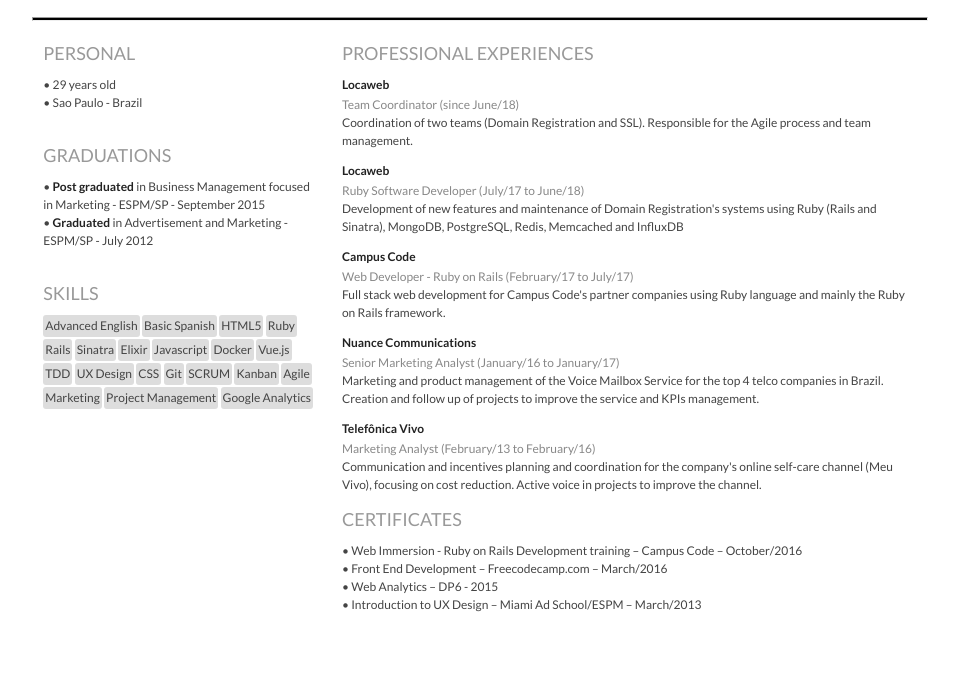
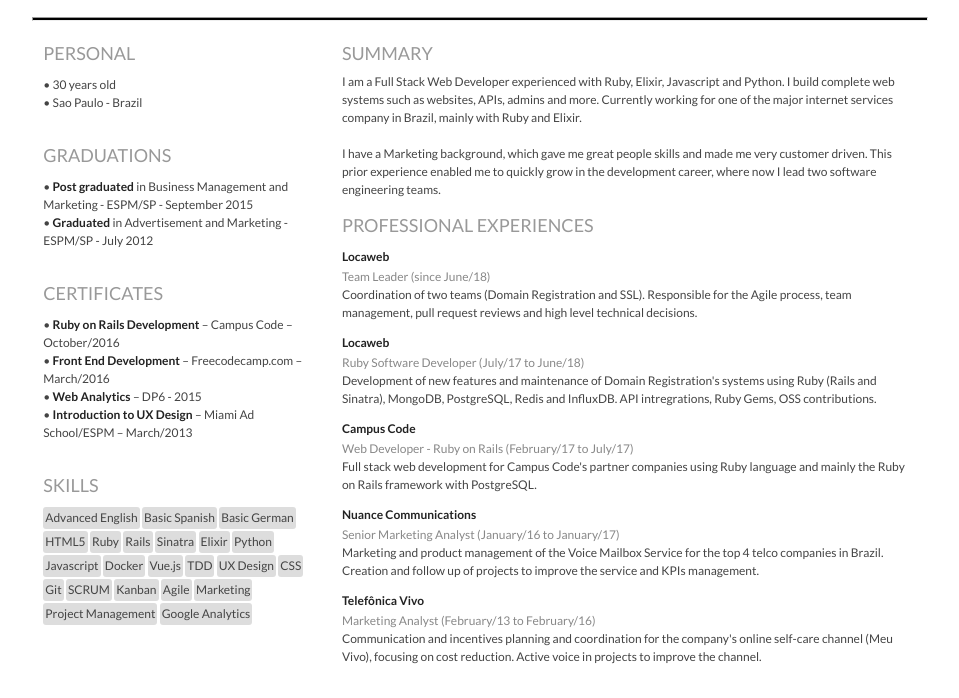
Before and after one commit to gionaufal/resume, a plain HTML site: page index_en.html in a window 1280 px wide. Shown: the part 119-817 px from the top of the page, without its empty margins (160-1119 px from the left). Drawn offline with nearby package versions, Linux system fonts and the light colour scheme.

Commit message:
update resume

```diff
--- a/index_en.html
+++ b/index_en.html
@@ -39,26 +39,38 @@
           <div class="col s4 side">
             <h5>PERSONAL</h5>
             <ul>
-              <li>• 29 years old</li>
+              <li>• 30 years old</li>
               <li>• Sao Paulo - Brazil</li>
             </ul>
             <br>
             <h5>GRADUATIONS</h5>
             <ul>
               <li>• <span class="strong gray">Post graduated</span> in Business
-              Management focused in Marketing - ESPM/SP - September 2015</li>
+              Management and Marketing - ESPM/SP - September 2015</li>
               <li>• <span class="strong gray">Graduated</span> in Advertisement
                 and Marketing - ESPM/SP - July 2012</li>
+            </ul>
+            <br>
+            <h5>CERTIFICATES</h5>
+            <ul>
+              <li>• <span class="strong gray">Ruby on Rails Development
+                  </span> – Campus
+                Code – October/2016</li>
+              <li>• <span class="strong gray">Front End Development</span> – Freecodecamp.com – March/2016</li>
+              <li>• <span class="strong gray">Web Analytics </span>– DP6 - 2015</li>
+              <li>• <span class="strong gray">Introduction to UX Design </span>– Miami Ad School/ESPM – March/2013</li>
             </ul>
             <br>
             <h5>SKILLS</h5>
             <p class="skill">Advanced English</p>
             <p class="skill">Basic Spanish</p>
+            <p class="skill">Basic German</p>
             <p class="skill">HTML5</p>
             <p class="skill">Ruby</p>
             <p class="skill">Rails</p>
             <p class="skill">Sinatra</p>
             <p class="skill">Elixir</p>
+            <p class="skill">Python</p>
             <p class="skill">Javascript</p>
             <p class="skill">Docker</p>
             <p class="skill">Vue.js</p>
@@ -76,17 +88,33 @@
             <br>
           </div>
           <div class="col s8 main">
+            <h5>SUMMARY</h5>
+            <div class="description">
+              I am a Full Stack Web Developer experienced with Ruby, Elixir, Javascript and Python. I build complete web systems such as websites, APIs,
+              admins and more. Currently working for one of the major internet
+              services company in Brazil, mainly with Ruby and Elixir.<br><br>
+              I have a Marketing background, which gave me great people skills
+              and made me very customer driven. This prior experience enabled me
+              to quickly grow in the development career, where now I lead two
+              software engineering teams.
+            </div>
             <h5>PROFESSIONAL EXPERIENCES</h5>
             <div class="exp">
               <p class='company strong gray'>Locaweb</p>
-              <p class='role'>Team Coordinator (since June/18)</p>
-              <p class='description'>Coordination of two teams (Domain Registration and SSL). Responsible for the Agile process and team management.</p>
+              <p class='role'>Team Leader (since June/18)</p>
+              <p class='description'>Coordination of two teams (Domain
+              Registration and SSL). Responsible for the Agile process, team
+              management, pull request reviews and high level technical
+              decisions.</p>
             </div>
             <div class="exp">
               <p class='company strong gray'>Locaweb</p>
               <p class='role'>Ruby Software Developer (July/17 to June/18)</p>
               <p class='description'>
-              Development of new features and maintenance of Domain Registration's systems using Ruby (Rails and Sinatra), MongoDB, PostgreSQL, Redis, Memcached and InfluxDB
+              Development of new features and maintenance of Domain
+              Registration's systems using Ruby (Rails and Sinatra), MongoDB,
+              PostgreSQL, Redis and InfluxDB. API intregrations, Ruby
+              Gems, OSS contributions.
               </p>
             </div>
             <div class="exp">
@@ -95,7 +123,7 @@
               July/17)</p>
               <p class='description'>Full stack web development for Campus
               Code's partner companies using Ruby language and mainly the Ruby
-              on Rails framework.
+              on Rails framework with PostgreSQL.
               </p>
             </div>
             <div class="exp">
@@ -117,14 +145,6 @@
               Vivo), focusing on cost reduction. Active voice in projects to
               improve the channel.</p>
             </div>
-            <h5>CERTIFICATES</h5>
-            <ul>
-              <li>• Web Immersion - Ruby on Rails Development training – Campus
-                Code – October/2016</li>
-              <li>• Front End Development – Freecodecamp.com – March/2016</li>
-              <li>• Web Analytics – DP6 - 2015</li>
-              <li>• Introduction to UX Design – Miami Ad School/ESPM – March/2013</li>
-            </ul>
           </div>
         </div>
       </div>
```
Also changed, not shown: gio.jpeg (added), 1 other file.
